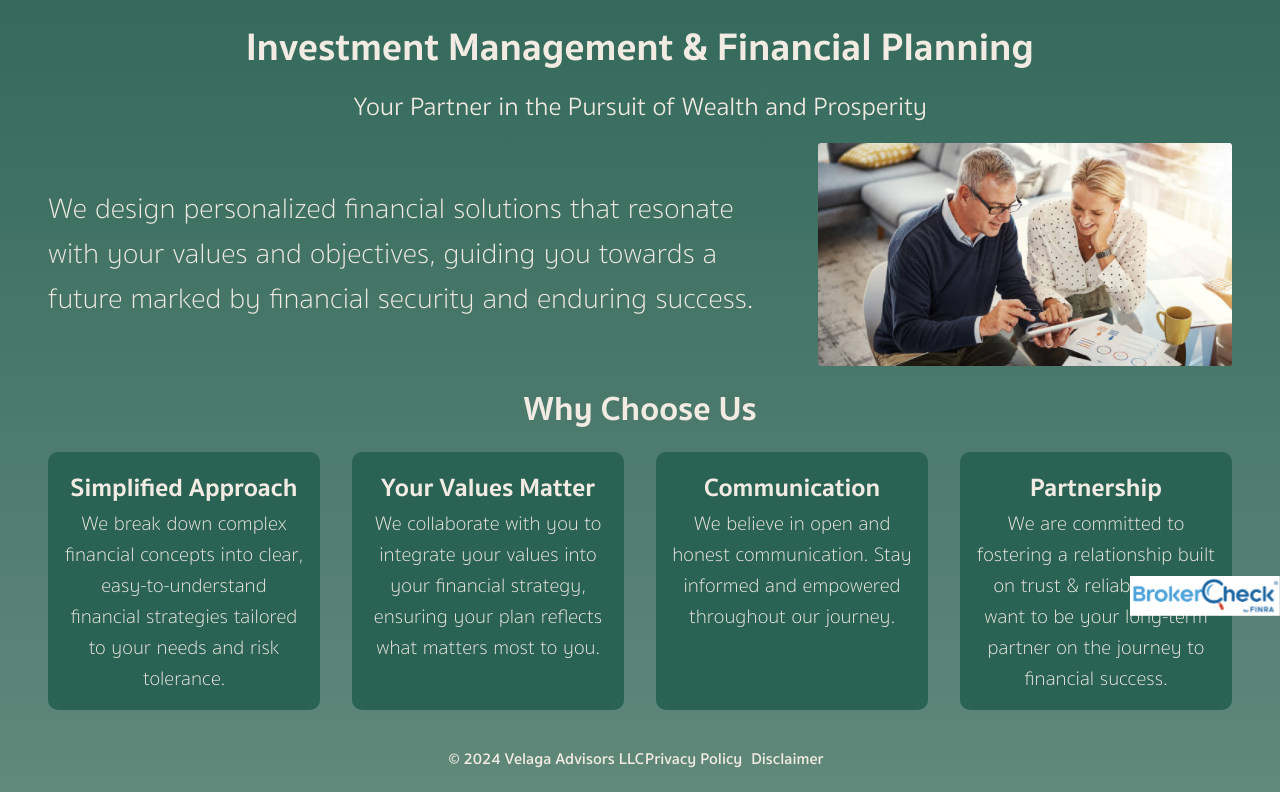
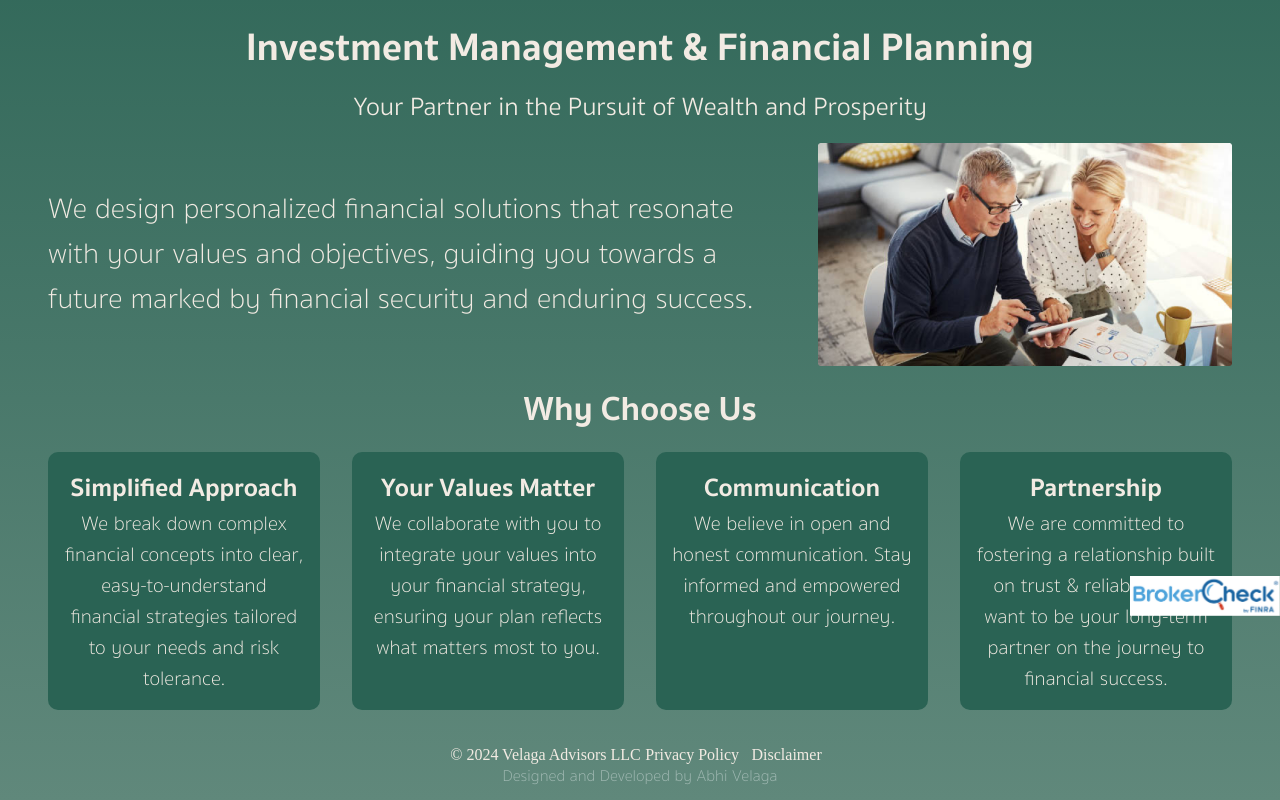
Before and after one commit to avelaga/velagaadvisors, a Next.js app: page / in a window 1280 px wide. Shown: the part 184-984 px from the top of the page. Built offline with nearby package versions, Linux system fonts and the light colour scheme.

Commit message:
added abhi credit

```diff
--- a/components/footer.js
+++ b/components/footer.js
@@ -5,11 +5,14 @@ import privacyPolicy from '../public/privacyPolicy.pdf'
 
 export default function Footer() {
     return (
-        <div className={styles.footer}>
-            <div className={styles.item}>© 2024 Velaga Advisors LLC</div>
-            <a href={privacyPolicy} target="_blank" className={styles.item}>Privacy Policy</a>
-            {/* <div className={styles.link}>Privacy Policy</div> */}
-            <Link href="/disclaimer" className={`${styles.link} ${styles.item}`}>Disclaimer</Link>
+        <div>
+            <div className={styles.footer}>
+                <div className={styles.item}>© 2024 Velaga Advisors LLC</div>
+                <a href={privacyPolicy} target="_blank" className={styles.item}>Privacy Policy</a>
+                {/* <div className={styles.link}>Privacy Policy</div> */}
+                <Link href="/disclaimer" className={`${styles.link} ${styles.item}`}>Disclaimer</Link>
+            </div>
+            <a href="https://abhi.work" target="_blank" className={styles.abhi} >Designed and Developed by Abhi Velaga</a>
         </div>
     )
 }
--- a/styles/Footer.module.css
+++ b/styles/Footer.module.css
@@ -5,8 +5,6 @@
   margin: auto;
   justify-content: space-around;
   align-items: center;
-  padding-bottom: 1rem;
-  font-family: var(--font-sukhumvitSet);
 }
 
 .link {
@@ -22,6 +20,18 @@
   color: var(--white)
 }
 
+.abhi {
+  padding-bottom: 1rem;
+  font-family: var(--font-sukhumvitSet);
+  font-weight: 100;
+  color: #a2bab4;
+  text-align: center;
+  width: 50%;
+  margin: auto;
+  justify-content: center;
+  line-height: 1rem;
+}
+
 @media only screen and (max-width: 950px) {
   .footer {
     flex-wrap: wrap;
```
